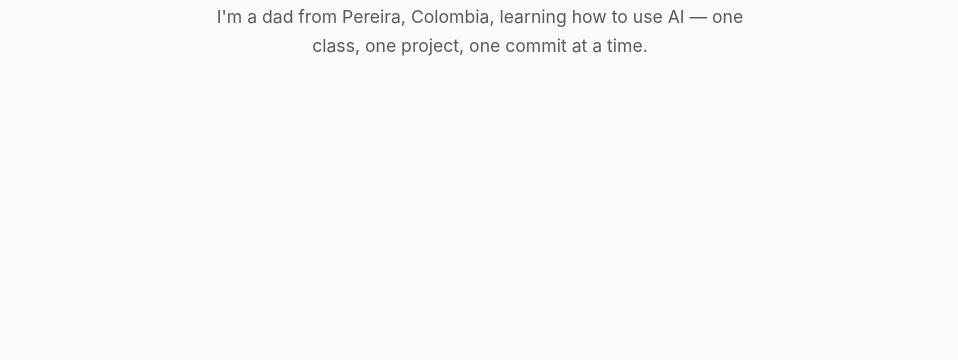
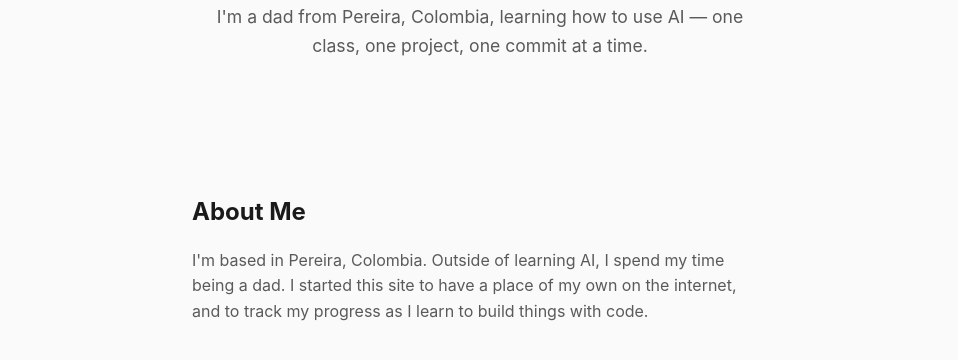
Before and after one commit to jonathanpatinopursuit/personalweb, a plain HTML site: page index.html in a window 1280 px wide. Shown: the part 234-594 px from the top of the page, without its empty margins (160-1118 px from the left). Drawn offline with Linux system fonts and the light colour scheme; a script that the page names is missing.

Commit message:
feat: add about section

```diff
--- a/index.html
+++ b/index.html
@@ -25,6 +25,16 @@
         one class, one project, one commit at a time.
       </p>
     </section>
+
+    <section id="about" class="about">
+      <h2>About Me</h2>
+      <p>
+        I'm based in Pereira, Colombia. Outside of learning AI, I spend my
+        time being a dad. I started this site to have a place of my own on
+        the internet, and to track my progress as I learn to build things
+        with code.
+      </p>
+    </section>
   </main>
 
   <script src="scripts/main.js" defer></script>
--- a/styles/main.css
+++ b/styles/main.css
@@ -93,3 +93,19 @@ body {
   color: var(--color-text-muted);
   font-size: 1.1rem;
 }
+
+/* About */
+
+.about {
+  max-width: 640px;
+  margin: 0 auto;
+  padding: var(--space-lg);
+}
+
+.about h2 {
+  margin-bottom: var(--space-sm);
+}
+
+.about p {
+  color: var(--color-text-muted);
+}
```
